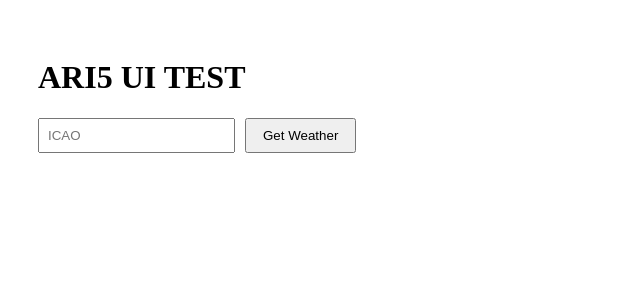
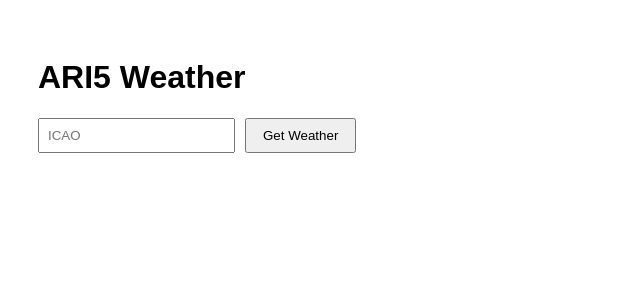
Before and after one commit to ZetecR-cloud/ari-safety-intelligence, a Next.js app: page / in a window 1280 px wide. Shown: the top 300 px of the page, without its empty margins (0-640 px from the left). Built offline with nearby package versions, Linux system fonts and the light colour scheme.

Commit message:
Update page.tsx

```diff
--- a/app/page.tsx
+++ b/app/page.tsx
@@ -1,7 +1,7 @@
 "use client";
 
 import { useState } from "react";
-import TafTimeline from "../components/TafTimeline";
+import TafTimeline from "./components/TafTimeline";
 
 /* ===============================
    ICAO CEILING RULE
@@ -36,7 +36,7 @@ export default function Page() {
     const res = await fetch(`/api/weather?icao=${icao}`);
     const json = await res.json();
 
-    // 🔥 サーバ理由を完全破棄
+    // 🔥 サーバ由来 reasons を完全無効化
     if (json?.wx_analysis?.reasons) {
       json.wx_analysis.reasons = [];
     }
@@ -44,6 +44,10 @@ export default function Page() {
     setData(json);
     setLoading(false);
   }
+
+  /* ===============================
+     DERIVED
+  ================================ */
 
   const clouds = data?.metar?.clouds ?? [];
   const ceilingFt = extractCeilingFt(clouds);
@@ -54,9 +58,13 @@ export default function Page() {
     reasons.push(`Ceiling present (<3000ft): ${ceilingFt}ft`);
   }
 
+  /* ===============================
+     UI
+  ================================ */
+
   return (
-    <main style={{ padding: 30 }}>
-      <h1>ARI5 UI TEST</h1>
+    <main style={{ padding: 30, fontFamily: "sans-serif" }}>
+      <h1>ARI5 Weather</h1>
 
       <div style={{ marginBottom: 20 }}>
         <input
@@ -65,11 +73,12 @@ export default function Page() {
           onChange={(e) => setIcao(e.target.value.toUpperCase())}
           style={{ padding: 8 }}
         />
+
         <button
           onClick={getWeather}
           style={{ marginLeft: 10, padding: "8px 16px" }}
         >
-          Get Weather
+          {loading ? "Loading..." : "Get Weather"}
         </button>
       </div>
 
@@ -79,7 +88,7 @@ export default function Page() {
           <div>Station: {data.metar.station_id}</div>
           <div>Clouds: {clouds.join(", ")}</div>
 
-          <h3>判定理由（AMBER）</h3>
+          <h3 style={{ marginTop: 20 }}>判定理由（AMBER）</h3>
 
           {reasons.length === 0 ? (
             <div>—</div>
```
